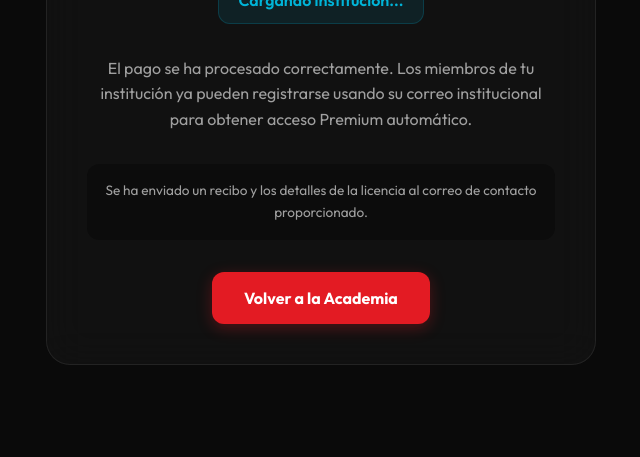
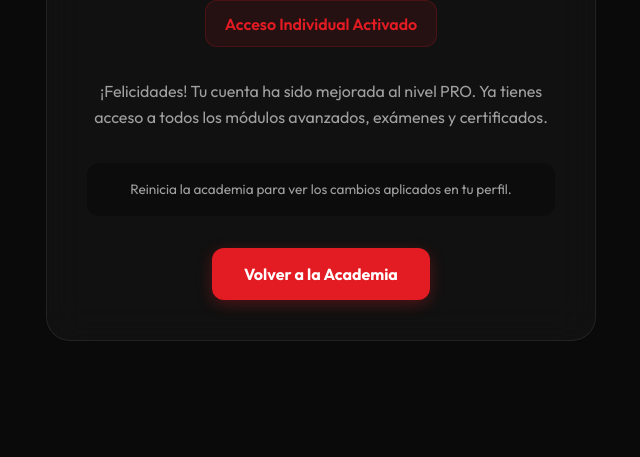
Before and after one commit to Doku566/ROBOCOACH-ACADEMY, a website: page pago-exitoso.html in a window 1280 px wide. Shown: the part 343-800 px from the top of the page, without its empty margins (319-959 px from the left). Drawn offline with Linux system fonts and the light colour scheme.

Commit message:
fix: dynamic success page (PRO/B2B) and stripe success params

```diff
--- a/api/stripe-checkout.js
+++ b/api/stripe-checkout.js
@@ -70,7 +70,7 @@ module.exports = async function handler(req, res) {
                 quantity: 1,
             }],
             metadata: { type: 'b2b', institucion, dominio_email, asientos: String(seats), contacto_email },
-            success_url: `${baseUrl}/pago-exitoso.html?session_id={CHECKOUT_SESSION_ID}&type=b2b`,
+            success_url: `${baseUrl}/pago-exitoso.html?session_id={CHECKOUT_SESSION_ID}&type=b2b&inst=${encodeURIComponent(institucion)}`,
             cancel_url: `${baseUrl}/#precios`,
             invoice_creation: { enabled: true },
         });
--- a/pago-exitoso.html
+++ b/pago-exitoso.html
@@ -86,21 +86,40 @@
     <div class="container">
         <div class="icon">🏆</div>
         <h1>¡Licencia Activada!</h1>
-        <div id="instName" class="badge">Cargando institución...</div>
-        <p>
-            El pago se ha procesado correctamente. Los miembros de tu institución ya pueden registrarse usando su correo institucional para obtener acceso Premium automático.
+        <div id="instName" class="badge" style="display:none">Cargando...</div>
+        <p id="successMsg">
+            El pago se ha procesado correctamente. Ya puedes acceder a todo el material premium de la academia.
         </p>
-        <p style="font-size: 0.85rem; background: rgba(0,0,0,0.3); padding: 1rem; border-radius: 12px; margin-bottom: 2rem;">
-            Se ha enviado un recibo y los detalles de la licencia al correo de contacto proporcionado.
+        <p id="subMsg" style="font-size: 0.85rem; background: rgba(0,0,0,0.3); padding: 1rem; border-radius: 12px; margin-bottom: 2rem;">
+            Se ha enviado un recibo a tu correo.
         </p>
         <a href="/" class="btn">Volver a la Academia</a>
     </div>
 
     <script>
         const params = new URLSearchParams(window.location.search);
+        const type = params.get('type');
         const inst = params.get('inst');
-        if (inst) {
-            document.getElementById('instName').innerText = decodeURIComponent(inst);
+        const titleEl = document.querySelector('h1');
+        const badgeEl = document.getElementById('instName');
+        const msgEl = document.getElementById('successMsg');
+        const subMsgEl = document.getElementById('subMsg');
+
+        if (type === 'b2b') {
+            titleEl.innerText = "¡Licencia B2B Activada!";
+            badgeEl.style.display = 'inline-block';
+            badgeEl.innerText = inst ? decodeURIComponent(inst) : 'Institución Registrada';
+            msgEl.innerText = "El pago se ha procesado correctamente. Los miembros de tu institución ya pueden registrarse usando su correo institucional para obtener acceso Premium automático.";
+            subMsgEl.innerText = "Se ha enviado un recibo y los detalles de la licencia al correo de contacto proporcionado.";
+        } else {
+            titleEl.innerText = "¡Ya eres PRO!";
+            badgeEl.style.display = 'inline-block';
+            badgeEl.innerText = "Acceso Individual Activado";
+            badgeEl.style.background = "rgba(227, 27, 35, 0.1)";
+            badgeEl.style.color = "var(--vex-red)";
+            badgeEl.style.borderColor = "rgba(227, 27, 35, 0.2)";
+            msgEl.innerText = "¡Felicidades! Tu cuenta ha sido mejorada al nivel PRO. Ya tienes acceso a todos los módulos avanzados, exámenes y certificados.";
+            subMsgEl.innerText = "Reinicia la academia para ver los cambios aplicados en tu perfil.";
         }
     </script>
 </body>
```
